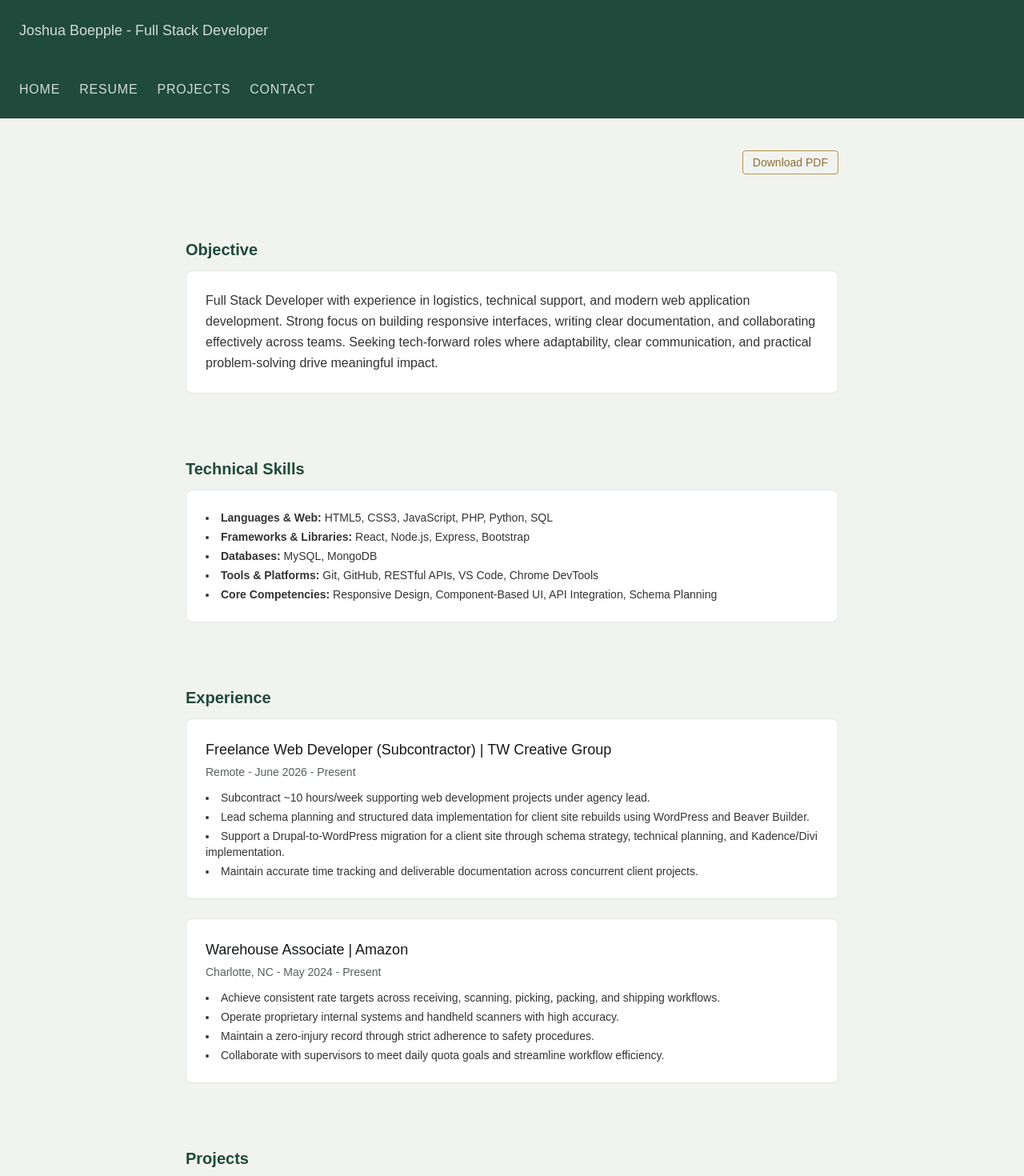
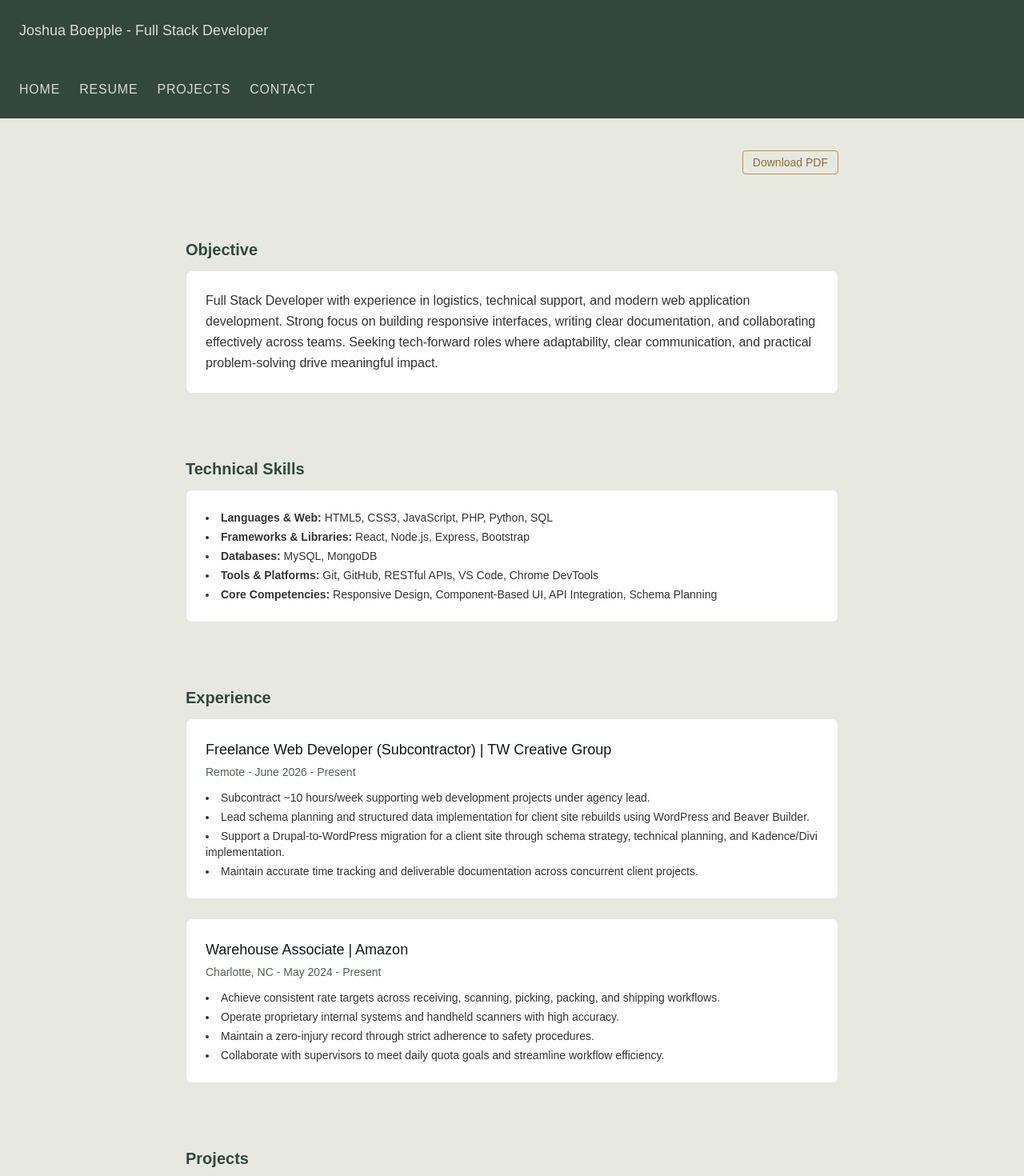
Before and after one commit to jboe26/portfolio_2026, a Next.js app: page /resume in a window 1280 px wide. Shown: the top 1470 px of the page at 80% size. Built offline with nearby package versions, Linux system fonts and the light colour scheme.

Commit message:
Soften nav green and deepen body background
Co-Authored-By: Claude Sonnet 5 <noreply@anthropic.com>
Claude-Session: https://claude.ai/code/session_014wPFR4c7TcXJ8zkhGbTyBx

```diff
--- a/app/components/Footer.tsx
+++ b/app/components/Footer.tsx
@@ -8,7 +8,7 @@ export default function Footer() {
       <p className="text-sm text-[#57605A] text-center mt-2">
         <a
           href="mailto:joshuarboepple@gmail.com"
-          className="hover:underline hover:text-[#1F4A3C] transition-colors duration-200"
+          className="hover:underline hover:text-[#33473E] transition-colors duration-200"
           target="_blank"
         >
           joshuarboepple@gmail.com
@@ -18,14 +18,14 @@ export default function Footer() {
       <p className="text-sm text-[#57605A] text-center mt-2">
         <a
           href="https://github.com/jboe26"
-          className="hover:underline hover:text-[#1F4A3C] transition-colors duration-200"
+          className="hover:underline hover:text-[#33473E] transition-colors duration-200"
         >
           GitHub
         </a>{" "}
         •{" "}
         <a
           href="https://www.linkedin.com/in/joshrboepple/"
-          className="hover:underline hover:text-[#1F4A3C] transition-colors duration-200"
+          className="hover:underline hover:text-[#33473E] transition-colors duration-200"
         >
           LinkedIn
         </a>
--- a/app/components/Navbar.tsx
+++ b/app/components/Navbar.tsx
@@ -9,10 +9,10 @@ export default function Navbar() {
 
   return (
     <div>
-      <header className="bg-[#1F4A3C] p-6 text-lg text-white/80">
+      <header className="bg-[#33473E] p-6 text-lg text-white/80">
         Joshua Boepple - Full Stack Developer
       </header>
-      <nav className="bg-[#1F4A3C] p-6 flex flex-wrap gap-6 text-md text-white/80 uppercase tracking-wider">
+      <nav className="bg-[#33473E] p-6 flex flex-wrap gap-6 text-md text-white/80 uppercase tracking-wider">
         <Link
           href="/dashboard"
           className="hover:text-white transition-colors duration-200"
--- a/app/contact/page.tsx
+++ b/app/contact/page.tsx
@@ -29,11 +29,11 @@ export default function ContactPage() {
   };
 
   return (
-    <main className="min-h-screen bg-[#F1F3EF] text-[#14171A]">
+    <main className="min-h-screen bg-[#E7E9E1] text-[#14171A]">
       {/* Page Container */}
       <div className="max-w-4xl px-6 py-10 mx-auto">
         {/* Page Header */}
-        <h2 className="text-xl font-bold mb-4 text-[#1F4A3C]">Contact</h2>
+        <h2 className="text-xl font-bold mb-4 text-[#33473E]">Contact</h2>
         <p className="text-lg text-black/70 mb-8">
           Feel free to reach out for collaborations, opportunities, or
           questions.
@@ -66,7 +66,7 @@ export default function ContactPage() {
         </div>
 
         <div>
-          <h2 className="mb-4 mt-6 text-xl font-bold mb-4 text-[#1F4A3C]">
+          <h2 className="mb-4 mt-6 text-xl font-bold mb-4 text-[#33473E]">
             Send a Message
           </h2>
           <form onSubmit={handleSubmit} className="space-y-4">
--- a/app/dashboard/page.tsx
+++ b/app/dashboard/page.tsx
@@ -10,11 +10,11 @@ export const metadata: Metadata = {
 
 export default function Dashboard() {
   return (
-    <div className="min-h-screen bg-[#F1F3EF] text-[#14171A]">
+    <div className="min-h-screen bg-[#E7E9E1] text-[#14171A]">
       <main className="max-w-4xl mx-auto p-10 space-y-20">
         {/* ABOUT ME */}
         <section className="max-w-4xl mx-auto py-2 px-4">
-          <h1 className="text-xl text-[#1F4A3C] font-bold mb-10">About Me</h1>
+          <h1 className="text-xl text-[#33473E] font-bold mb-10">About Me</h1>
 
           <div className="flex flex-col md:flex-row items-center md:items-start gap-10">
             <div className="flex-shrink-0">
@@ -43,7 +43,7 @@ export default function Dashboard() {
 
         {/* CLIENT WORK */}
         <section>
-          <h2 className="text-xl text-[#1F4A3C] font-semibold mb-3">
+          <h2 className="text-xl text-[#33473E] font-semibold mb-3">
             Client Work
           </h2>
 
@@ -139,7 +139,7 @@ export default function Dashboard() {
 
         {/* FEATURED PROJECTS */}
         <section>
-          <h2 className="text-xl text-[#1F4A3C] font-semibold mb-3">
+          <h2 className="text-xl text-[#33473E] font-semibold mb-3">
             Featured Projects
           </h2>
           <p className="text-[#57605A] text-sm mb-6">
@@ -154,7 +154,7 @@ export default function Dashboard() {
                   <a
                     href="https://zeroout.netlify.app/"
                     target="_blank"
-                    className="hover:underline hover:text-[#1F4A3C] transition-colors duration-200"
+                    className="hover:underline hover:text-[#33473E] transition-colors duration-200"
                   >
                     ZeroOut - Full Stack Budget & Debt Tracker
                   </a>
@@ -184,7 +184,7 @@ export default function Dashboard() {
                   <a
                     href="https://github.com/jboe26/charlotte-food-tour/tree/main"
                     target="_blank"
-                    className="hover:underline hover:text-[#1F4A3C] transition-colors duration-200"
+                    className="hover:underline hover:text-[#33473E] transition-colors duration-200"
                   >
                     Charlotte Food Tour Game (Python)
                   </a>
@@ -218,7 +218,7 @@ export default function Dashboard() {
                   <a
                     href="https://anchortech.org/"
                     target="_blank"
-                    className="hover:underline hover:text-[#1F4A3C] transition-colors duration-200"
+                    className="hover:underline hover:text-[#33473E] transition-colors duration-200"
                   >
                     AnchorTech Innovations
                   </a>
@@ -249,7 +249,7 @@ export default function Dashboard() {
                   <a
                     href="https://branches-app.netlify.app/groups"
                     target="_blank"
-                    className="hover:underline hover:text-[#1F4A3C] transition-colors duration-200"
+                    className="hover:underline hover:text-[#33473E] transition-colors duration-200"
                   >
                     BranchesApp
                   </a>
@@ -273,7 +273,7 @@ export default function Dashboard() {
 
         {/* SKILLS */}
         <section>
-          <h2 className="text-xl text-[#1F4A3C] font-semibold mb-4">Skills</h2>
+          <h2 className="text-xl text-[#33473E] font-semibold mb-4">Skills</h2>
 
           <div className="grid gap-4">
             {/* Core Web */}
--- a/app/projects/page.tsx
+++ b/app/projects/page.tsx
@@ -9,12 +9,12 @@ export const metadata: Metadata = {
 
 export default function ProjectsPage() {
   return (
-    <div className="min-h-screen bg-[#F1F3EF] text-[#14171A]">
+    <div className="min-h-screen bg-[#E7E9E1] text-[#14171A]">
       {/* Main Content Container */}
       <main className="max-w-4xl mx-auto p-10 space-y-20">
         {/* SCHOOL PROJECTS */}
         <section>
-          <h2 className="text-xl text-[#1F4A3C] font-semibold mb-3">
+          <h2 className="text-xl text-[#33473E] font-semibold mb-3">
             School Projects
           </h2>
           <p className="text-[#57605A] text-sm mb-6">
--- a/app/resume/page.tsx
+++ b/app/resume/page.tsx
@@ -9,7 +9,7 @@ export const metadata: Metadata = {
 
 export default function ResumePage() {
   return (
-    <div className="min-h-screen bg-[#F1F3EF] text-[#14171A]">
+    <div className="min-h-screen bg-[#E7E9E1] text-[#14171A]">
       {/* Main Content */}
       <main className="max-w-4xl mx-auto p-10 space-y-20">
         <div className="flex justify-end">
@@ -25,7 +25,7 @@ export default function ResumePage() {
 
         {/* Objective */}
         <section>
-          <h2 className="text-xl text-[#1F4A3C] font-semibold mb-3">
+          <h2 className="text-xl text-[#33473E] font-semibold mb-3">
             Objective
           </h2>
 
@@ -43,7 +43,7 @@ export default function ResumePage() {
 
         {/* Technical Skills */}
         <section>
-          <h2 className="text-xl text-[#1F4A3C] font-semibold mb-3">
+          <h2 className="text-xl text-[#33473E] font-semibold mb-3">
             Technical Skills
           </h2>
 
@@ -75,7 +75,7 @@ export default function ResumePage() {
 
         {/* Experience */}
         <section>
-          <h2 className="text-xl text-[#1F4A3C] font-semibold mb-3">
+          <h2 className="text-xl text-[#33473E] font-semibold mb-3">
             Experience
           </h2>
 
@@ -143,7 +143,7 @@ export default function ResumePage() {
 
         {/* Projects */}
         <section>
-          <h2 className="text-xl text-[#1F4A3C] font-semibold mb-3">
+          <h2 className="text-xl text-[#33473E] font-semibold mb-3">
             Projects
           </h2>
 
@@ -211,7 +211,7 @@ export default function ResumePage() {
 
         {/* Education */}
         <section>
-          <h2 className="text-xl text-[#1F4A3C] font-semibold mb-3">
+          <h2 className="text-xl text-[#33473E] font-semibold mb-3">
             Education
           </h2>
 
```
